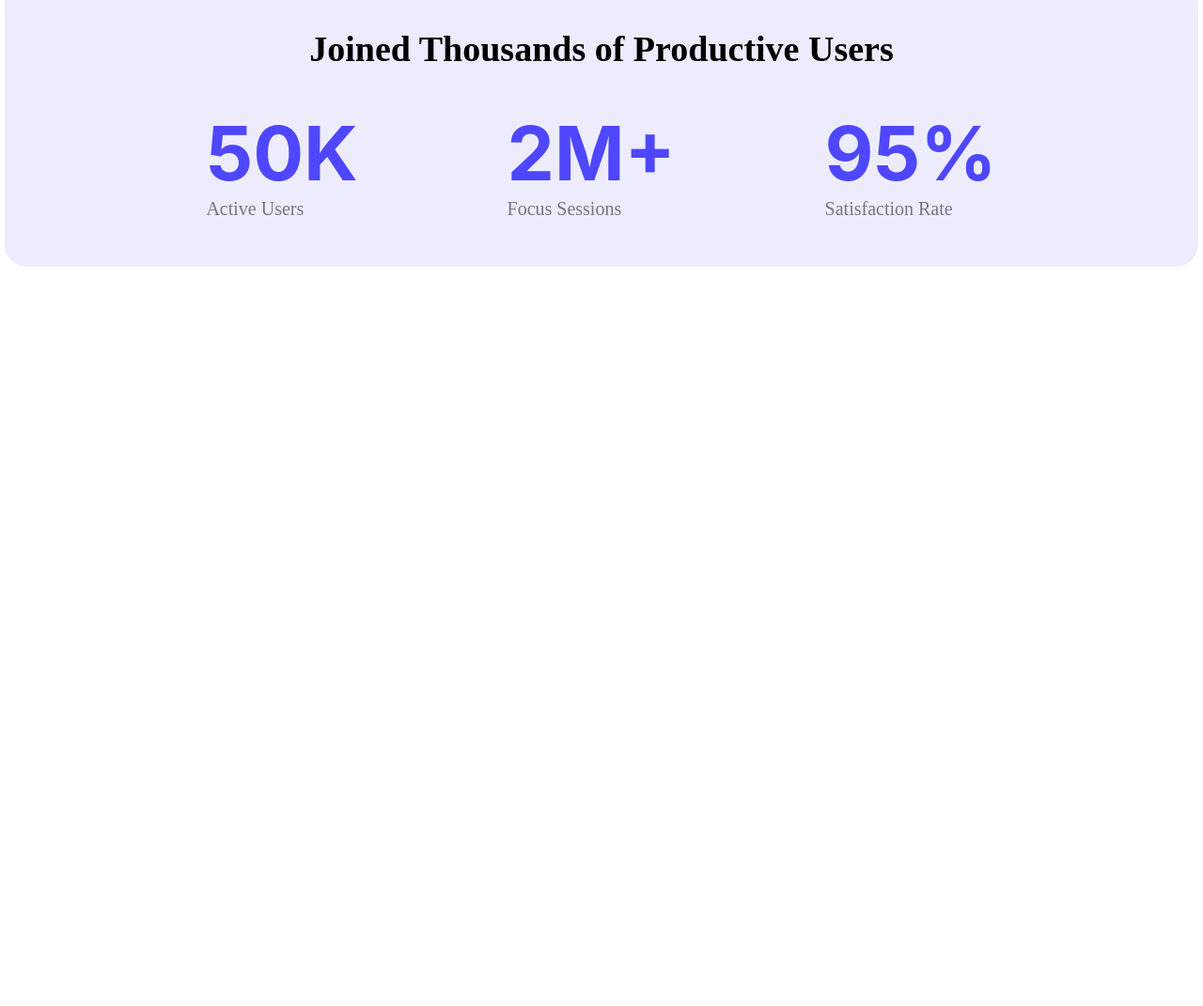
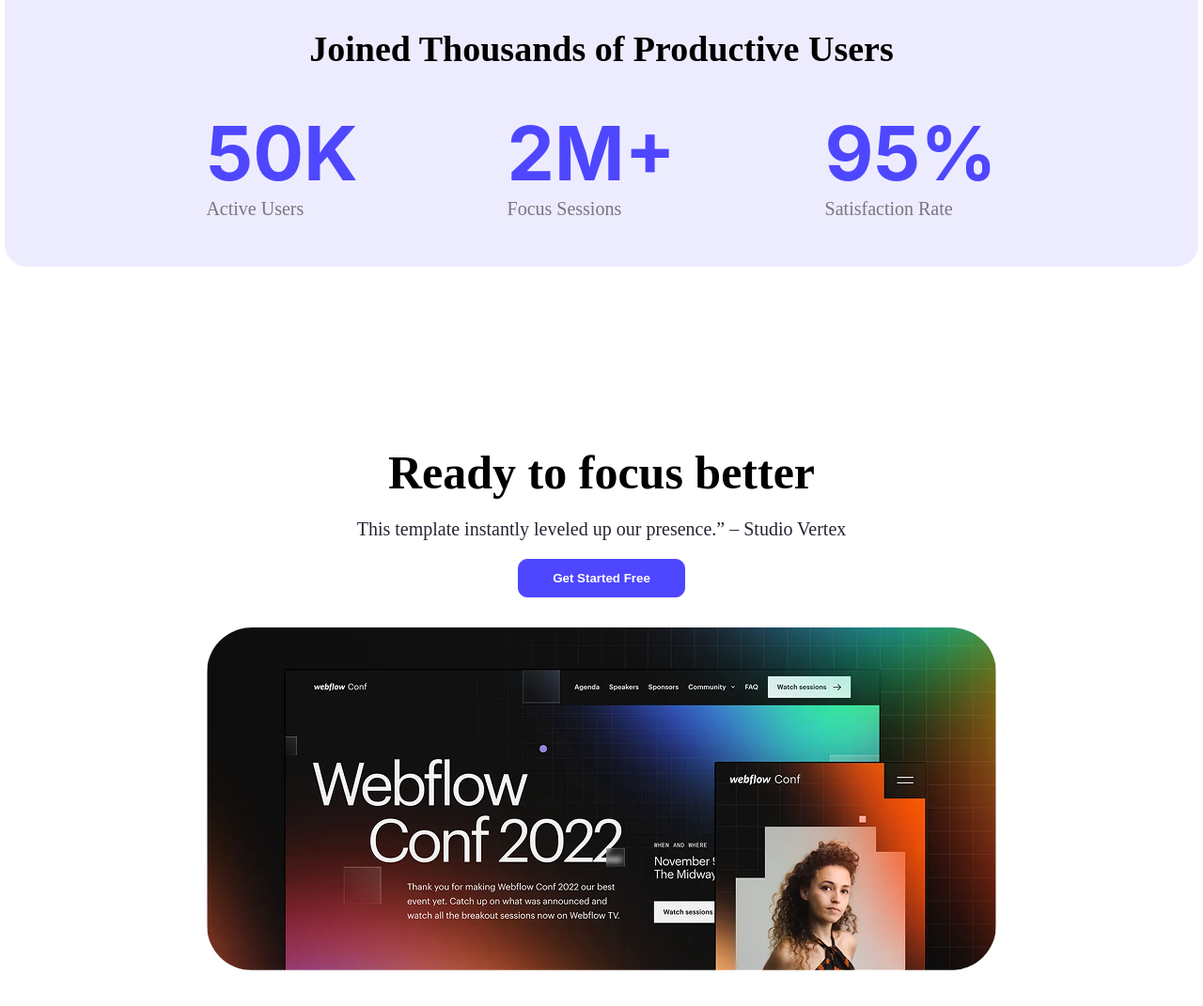
Before and after one commit to MD-Shihab-Hossain/Assignment-1, a plain HTML site: page index.html in a window 1280 px wide. Shown: the part 1288-2359 px from the top of the page at 94% size. Before the commit the page ends 1692 px from the top, so only its background shows below. Drawn offline with Linux system fonts and the light colour scheme.

Commit message:
Add Focus section and styled image

```diff
--- a/index.html
+++ b/index.html
@@ -67,6 +67,21 @@
     </div>
   </div>
 </section>
+<!-- Focus Section -->
+<section>
+  <div class="focus-section">
+    <h3>Ready to focus better</h3>
+    <p>
+      This template instantly leveled up our presence.” – Studio Vertex
+    </p>
+    <button class="btn">Get Started Free</button>
+    <div>
+      <img src="./Assets/wc-big.png" alt="Focus Section Image" />
+    </div>
+  </div>
+</section>
+
+
 
     </main>
     <footer>
--- a/style.css
+++ b/style.css
@@ -117,3 +117,31 @@ header {
   font-size: 20px;
   color: rgba(0, 0, 0, 0.5);
 }
+/* Focus section Style */
+.focus-section {
+  text-align: center;
+  background: white;
+  padding: 70px 0px;
+  border-radius: 14px;
+  margin-bottom: 95px;
+  max-width: 1270px;
+  margin-left: auto;
+  margin-right: auto;
+}
+.focus-section h3 {
+  font-size: 50px;
+  font-weight: bold;
+}
+.focus-section p {
+  margin-top: 20px;
+  margin-bottom: 20px;
+  font-size: 20px;
+  color: #252432;
+}
+.focus-section button {
+  margin-bottom: 32px;
+}
+.focus-section img {
+  border-radius: 48px;
+  max-width: 100%;
+}
```
